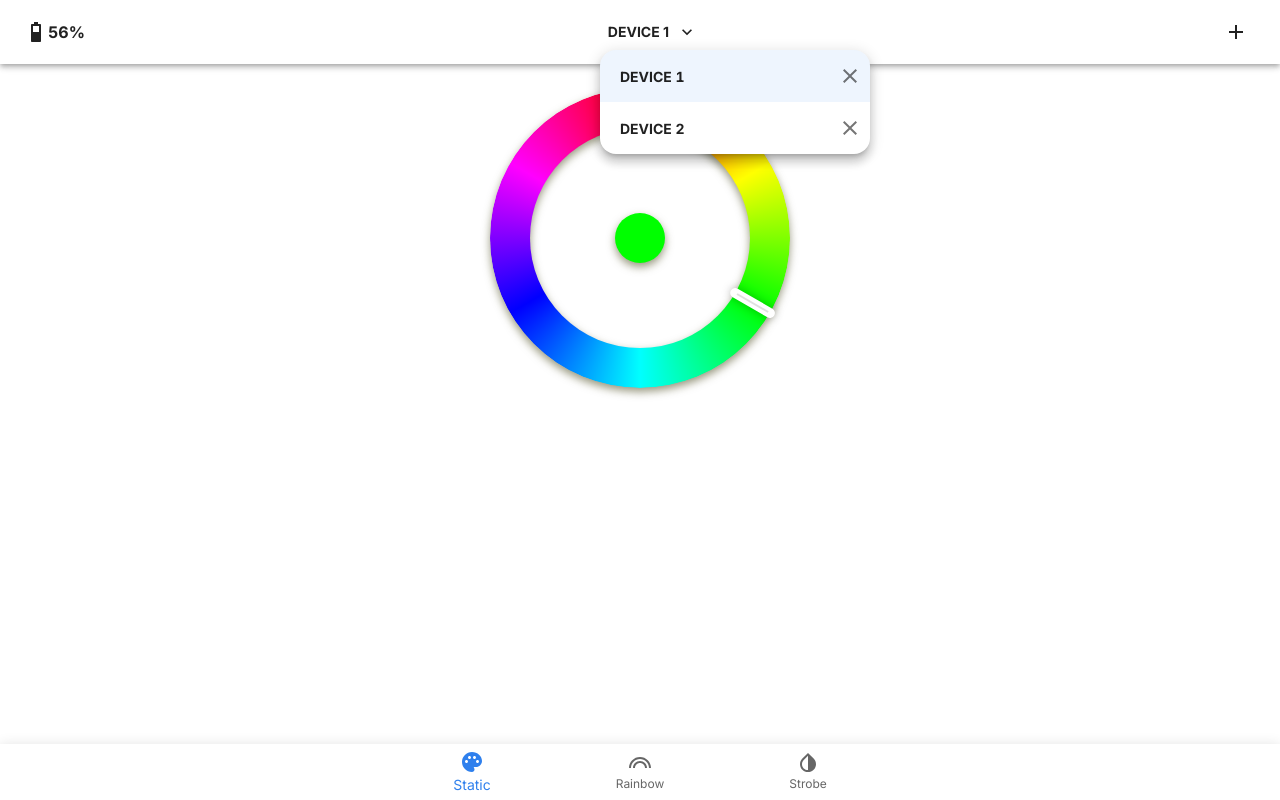
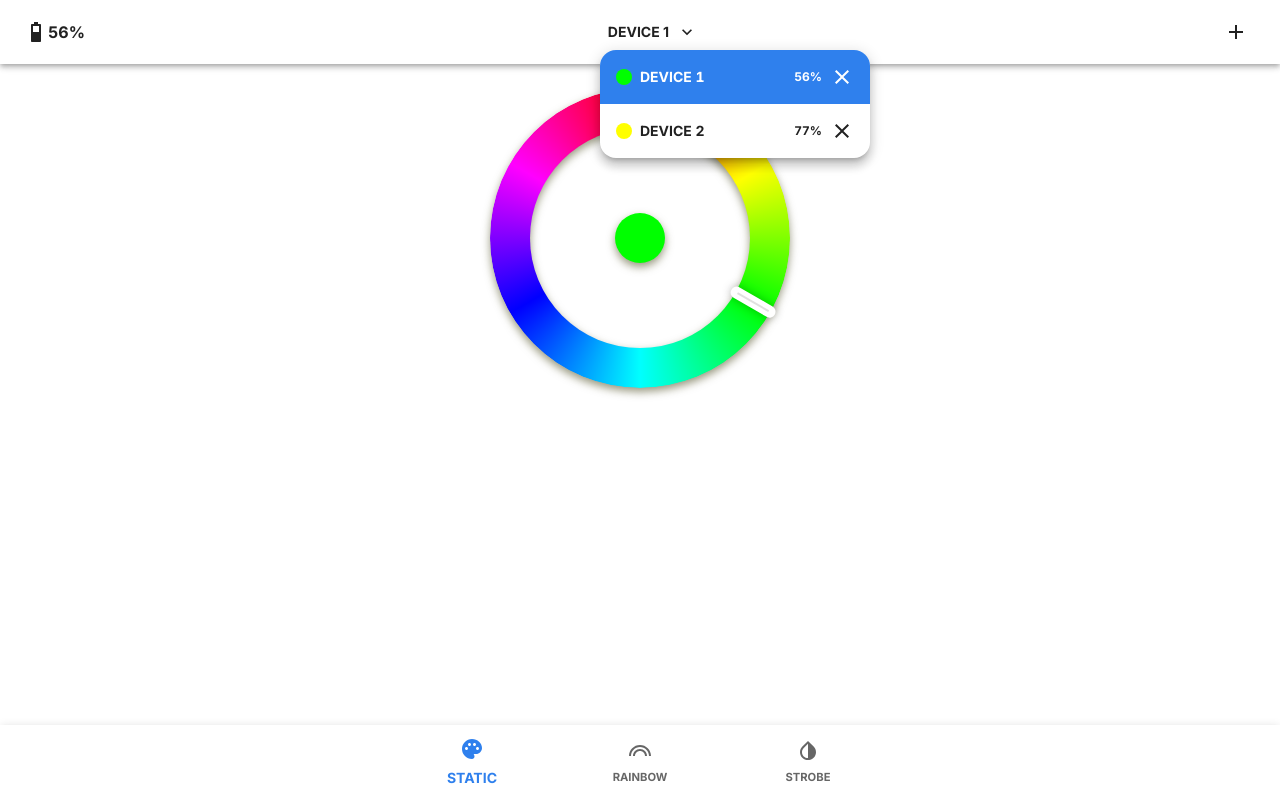
Before and after one commit to CyanoFresh/rgb-frontend, a React (Create React App) app: page / in a window 1280 px wide. Both pictures are taken after a click on the button "DEVICE 1". Built offline with nearby package versions, Linux system fonts and the light colour scheme.

Commit message:
Bug fixes; Design implementation

```diff
--- a/src/components/BottomBar.tsx
+++ b/src/components/BottomBar.tsx
@@ -12,14 +12,33 @@ export function BottomBar() {
     dispatch(setMode({ name: currentDevice.name, mode: value }));
 
   return (
-    <Paper sx={{ position: 'fixed', bottom: 0, left: 0, right: 0 }} elevation={8}>
-      <BottomNavigation showLabels value={currentDevice.mode} onChange={onModeChange}>
+    <Paper sx={{ position: 'fixed', bottom: 0, left: 0, right: 0 }} elevation={4}>
+      <BottomNavigation
+        showLabels
+        value={currentDevice.mode}
+        onChange={onModeChange}
+        sx={{
+          height: 'unset',
+        }}
+      >
         {modes.map((mode) => (
           <BottomNavigationAction
             key={mode.value}
             label={mode.name}
             value={mode.value}
             icon={<mode.icon />}
+            sx={{
+              '& .MuiBottomNavigationAction-label': {
+                fontWeight: 'bold',
+                mb: 1.5,
+                textTransform: 'uppercase',
+                fontSize: '0.7rem',
+              },
+              '& .MuiSvgIcon-root': {
+                mt: 1.5,
+                mb: 0.75,
+              },
+            }}
           />
         ))}
       </BottomNavigation>
--- a/src/components/ColorPicker.tsx
+++ b/src/components/ColorPicker.tsx
@@ -64,9 +64,9 @@ function Handle({ rootRef }: { rootRef: React.Ref<HTMLDivElement> }) {
           position: 'absolute',
           left: -5,
           width: 50,
-          height: 10,
+          height: 12,
           borderRadius: 10,
-          border: '4px solid #fff',
+          border: '5px solid #fff',
           borderRightWidth: 7,
           borderLeftWidth: 7,
           background: '#E0E0E0',
--- a/src/components/Device.tsx
+++ b/src/components/Device.tsx
@@ -1,39 +1,20 @@
-import { useAppDispatch, useAppSelector } from '../app/hooks';
-import { selectCurrentDevice, setColor1 } from '../features/devices/devicesSlice';
-import React, { useCallback } from 'react';
-import { ColorPicker } from './ColorPicker';
-import { Box } from '@mui/material';
-import { HSLToRGB } from './color';
+import { useAppSelector } from '../app/hooks';
+import { selectCurrentDevice } from '../features/devices/devicesSlice';
+import React from 'react';
+import { StaticMode } from './StaticMode';
+import { RainbowMode } from './RainbowMode';
+import { StrobeMode } from './StrobeMode';
+
+const modeToComponent = {
+  0: StaticMode,
+  1: RainbowMode,
+  2: StrobeMode,
+};
 
 export function Device() {
   const device = useAppSelector(selectCurrentDevice);
-  const dispatch = useAppDispatch();
 
-  const onChangeEnd = useCallback(
-    (hue: number) => {
-      const rgb = HSLToRGB([hue, 100, 50]);
-      dispatch(setColor1({ name: device.name, color: rgb }));
-    },
-    [device.name, dispatch],
-  );
+  const Content = modeToComponent[device.mode];
 
-  let content;
-
-  if (device.mode === 0) {
-    content = (
-      <Box
-        sx={{
-          display: 'flex',
-          flexDirection: 'column',
-          alignItems: 'center',
-          p: 3,
-          overflow: 'hidden',
-        }}
-      >
-        <ColorPicker color={device.color1} onChangeEnd={onChangeEnd} />
-      </Box>
-    );
-  }
-
-  return <>{content}</>;
+  return <Content />;
 }
--- /dev/null
+++ b/src/components/RainbowMode.tsx
@@ -0,0 +1,6 @@
+import { Typography } from '@mui/material';
+import React from 'react';
+
+export function RainbowMode() {
+  return <Typography>Rainbow Mode</Typography>;
+}
--- /dev/null
+++ b/src/components/SelectDeviceMenu.tsx
@@ -0,0 +1,144 @@
+import { useAppDispatch, useAppSelector } from '../app/hooks';
+import {
+  DeviceInfo,
+  disconnectDevice,
+  selectCurrentDevice,
+  selectDevice,
+} from '../features/devices/devicesSlice';
+import React, { MouseEvent } from 'react';
+import { Box, Button, IconButton, ListItemText, Menu, MenuItem } from '@mui/material';
+import KeyboardArrowDownIcon from '@mui/icons-material/KeyboardArrowDown';
+import CloseIcon from '@mui/icons-material/Close';
+
+interface DeviceMenuItemProps {
+  device: DeviceInfo;
+  index: number;
+  closeMenu: () => void;
+}
+
+function DeviceMenuItem({ device, index, closeMenu }: DeviceMenuItemProps) {
+  const currentDevice = useAppSelector(selectCurrentDevice);
+  const dispatch = useAppDispatch();
+
+  const handleMenuItemClick = (event: MouseEvent, index: number) => {
+    dispatch(selectDevice(index));
+    closeMenu();
+  };
+  const handleDisconnectClick = (device: DeviceInfo) => (e: MouseEvent) => {
+    e.stopPropagation();
+    dispatch(disconnectDevice(device));
+  };
+
+  return (
+    <MenuItem
+      key={device.name}
+      selected={device === currentDevice}
+      onClick={(event) => handleMenuItemClick(event, index)}
+      disableGutters
+      sx={{
+        padding: 0,
+      }}
+    >
+      {/* TODO: add battery */}
+      <Box
+        sx={{
+          padding: 1,
+          borderRadius: '50%',
+          background: `rgb(${device.color1.join(',')})`,
+          ml: 2,
+          mr: 1,
+        }}
+      />
+      <ListItemText
+        disableTypography
+        sx={{
+          fontWeight: 'bold',
+          textTransform: 'uppercase',
+          fontSize: '0.875rem',
+          lineHeight: 1,
+          py: '20px',
+        }}
+      >
+        {device.name}
+      </ListItemText>
+      <Box
+        sx={{
+          fontSize: 12,
+          lineHeight: 1,
+          fontWeight: 'bold',
+        }}
+      >
+        {device.batteryLevel}%
+      </Box>
+      <IconButton onClick={handleDisconnectClick(device)} sx={{ pr: 2 }}>
+        <CloseIcon />
+      </IconButton>
+    </MenuItem>
+  );
+}
+
+export function SelectDeviceMenu() {
+  const devices = useAppSelector((state) => state.devices.devices);
+  const currentDevice = useAppSelector(selectCurrentDevice);
+
+  const [anchorEl, setAnchorEl] = React.useState<null | HTMLElement>(null);
+
+  const open = Boolean(anchorEl);
+
+  const openMenu = (event: React.MouseEvent<HTMLElement>) =>
+    setAnchorEl(event.currentTarget);
+  const closeMenu = () => setAnchorEl(null);
+
+  return (
+    <>
+      <Button
+        onClick={openMenu}
+        endIcon={<KeyboardArrowDownIcon />}
+        color="inherit"
+        sx={{ fontWeight: 'bold' }}
+      >
+        {currentDevice.name}
+      </Button>
+
+      <Menu
+        anchorEl={anchorEl}
+        open={open}
+        onClose={closeMenu}
+        PaperProps={{
+          sx: {
+            minWidth: 270,
+          },
+        }}
+        MenuListProps={{
+          'aria-labelledby': 'lock-button',
+          role: 'listbox',
+        }}
+        sx={{
+          '& .MuiMenu-paper': {
+            borderRadius: 4,
+          },
+          '& .MuiMenu-list': {
+            padding: 0,
+          },
+          '& .MuiMenu-list .Mui-selected': {
+            // padding: 20,
+            backgroundColor: 'primary.main',
+            color: 'primary.contrastText',
+          },
+          '& .MuiMenu-list .MuiIconButton-root': {
+            color: 'inherit',
+          },
+        }}
+      >
+        {devices.map((device, index) => (
+          <DeviceMenuItem
+            key={device.name}
+            device={device}
+            index={index}
+            closeMenu={closeMenu}
+          />
+        ))}
+      </Menu>
+    </>
+  );
+}
--- /dev/null
+++ b/src/components/StaticMode.tsx
@@ -0,0 +1,33 @@
+import { useAppDispatch, useAppSelector } from '../app/hooks';
+import { selectCurrentDevice, setColor1 } from '../features/devices/devicesSlice';
+import React, { useCallback } from 'react';
+import { HSLToRGB } from './color';
+import { Box } from '@mui/material';
+import { ColorPicker } from './ColorPicker';
+
+export function StaticMode() {
+  const device = useAppSelector(selectCurrentDevice);
+  const dispatch = useAppDispatch();
+
+  const onChangeEnd = useCallback(
+    (hue: number) => {
+      const rgb = HSLToRGB([hue, 100, 50]);
+      dispatch(setColor1({ name: device.name, color: rgb }));
+    },
+    [device.name, dispatch],
+  );
+
+  return (
+    <Box
+      sx={{
+        display: 'flex',
+        flexDirection: 'column',
+        alignItems: 'center',
+        p: 3,
+        overflow: 'hidden',
+      }}
+    >
+      <ColorPicker color={device.color1} onChangeEnd={onChangeEnd} />
+    </Box>
+  );
+}
--- /dev/null
+++ b/src/components/StrobeMode.tsx
@@ -0,0 +1,6 @@
+import { Typography } from '@mui/material';
+import React from 'react';
+
+export function StrobeMode() {
+  return <Typography>Strobe Mode</Typography>;
+}
--- a/src/components/TopBar.tsx
+++ b/src/components/TopBar.tsx
@@ -1,51 +1,23 @@
 import {
   AppBar,
   Box,
-  Button,
   CircularProgress,
   IconButton,
-  ListItemText,
-  Menu,
-  MenuItem,
   Toolbar,
   Typography,
 } from '@mui/material';
 import React from 'react';
-import {
-  addDevice,
-  DeviceInfo,
-  disconnectDevice,
-  selectCurrentDevice,
-  selectDevice,
-} from '../features/devices/devicesSlice';
+import { addDevice, selectCurrentDevice } from '../features/devices/devicesSlice';
 import { useAppDispatch, useAppSelector } from '../app/hooks';
-import KeyboardArrowDownIcon from '@mui/icons-material/KeyboardArrowDown';
 import AddIcon from '@mui/icons-material/Add';
-import CloseIcon from '@mui/icons-material/Close';
 import { BatteryIcon } from './BatteryIcon';
+import { SelectDeviceMenu } from './SelectDeviceMenu';
 
 export function TopBar() {
   const currentDevice = useAppSelector(selectCurrentDevice);
   const connecting = useAppSelector((state) => state.devices.connecting);
-  const devices = useAppSelector((state) => state.devices.devices);
-  const [anchorEl, setAnchorEl] = React.useState<null | HTMLElement>(null);
   const dispatch = useAppDispatch();
 
-  const open = Boolean(anchorEl);
-
-  const openMenu = (event: React.MouseEvent<HTMLElement>) =>
-    setAnchorEl(event.currentTarget);
-  const handleMenuItemClick = (event: React.MouseEvent<HTMLElement>, index: number) => {
-    dispatch(selectDevice(index));
-    closeMenu();
-  };
-  const closeMenu = () => setAnchorEl(null);
-
-  const handleDisconnectClick =
-    (device: DeviceInfo) => (e: React.MouseEvent<HTMLElement>) => {
-      e.stopPropagation();
-      dispatch(disconnectDevice(device));
-    };
   const handleAddDeviceClick = () => dispatch(addDevice());
 
   return (
@@ -56,62 +28,7 @@ export function TopBar() {
           <Typography fontWeight="bold">{currentDevice.batteryLevel}%</Typography>
         </Box>
 
-        <Button
-          onClick={openMenu}
-          endIcon={<KeyboardArrowDownIcon />}
-          color="inherit"
-          sx={{ fontWeight: 'bold' }}
-        >
-          {currentDevice.name}
-        </Button>
-
-        <Menu
-          anchorEl={anchorEl}
-          open={open}
-          onClose={closeMenu}
-          PaperProps={{
-            sx: {
-              minWidth: 270,
-            },
-          }}
-          MenuListProps={{
-            'aria-labelledby': 'lock-button',
-            role: 'listbox',
-          }}
-          sx={{
-            '& .MuiMenu-paper': {
-              borderRadius: 4,
-            },
-            '& .MuiMenu-list': {
-              padding: 0,
-            },
-          }}
-        >
-          {devices.map((device, index) => (
-            <MenuItem
-              key={device.name}
-              selected={device === currentDevice}
-              onClick={(event) => handleMenuItemClick(event, index)}
-              disableGutters
-            >
-              {/* TODO: add battery and mode+color */}
-              <ListItemText
-                disableTypography
-                sx={{
-                  fontWeight: 'bold',
-                  textTransform: 'uppercase',
-                  fontSize: '0.875rem',
-                  pl: 2.5,
-                }}
-              >
-                {device.name}
-              </ListItemText>
-              <IconButton onClick={handleDisconnectClick(device)}>
-                <CloseIcon />
-              </IconButton>
-            </MenuItem>
-          ))}
-        </Menu>
+        <SelectDeviceMenu />
 
         {connecting ? (
           <Box sx={{ p: 1, display: 'flex', alignContent: 'center' }}>
```
Also changed, not shown: src/features/devices/devicesSlice.ts (+13 -3 lines).
